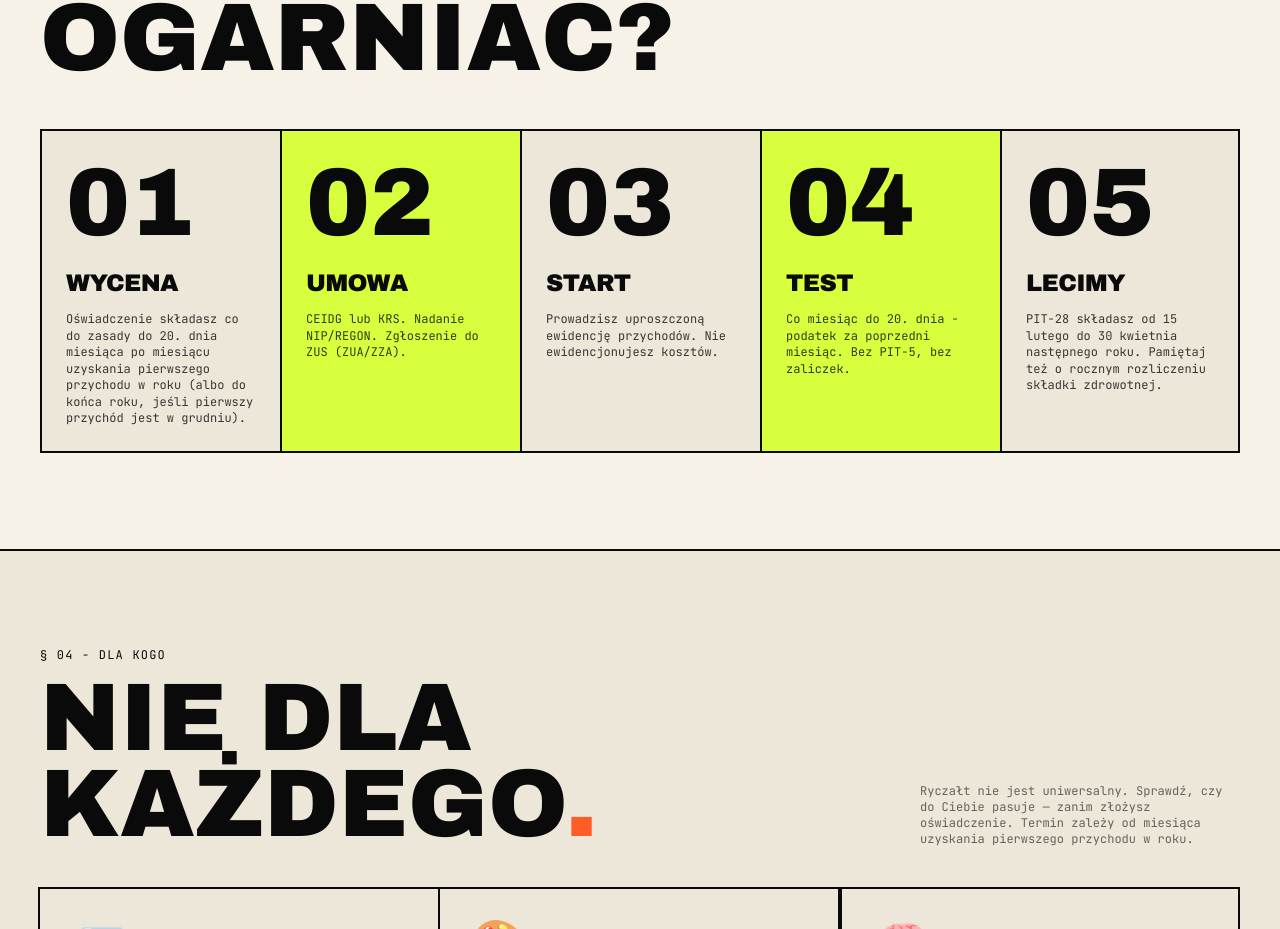
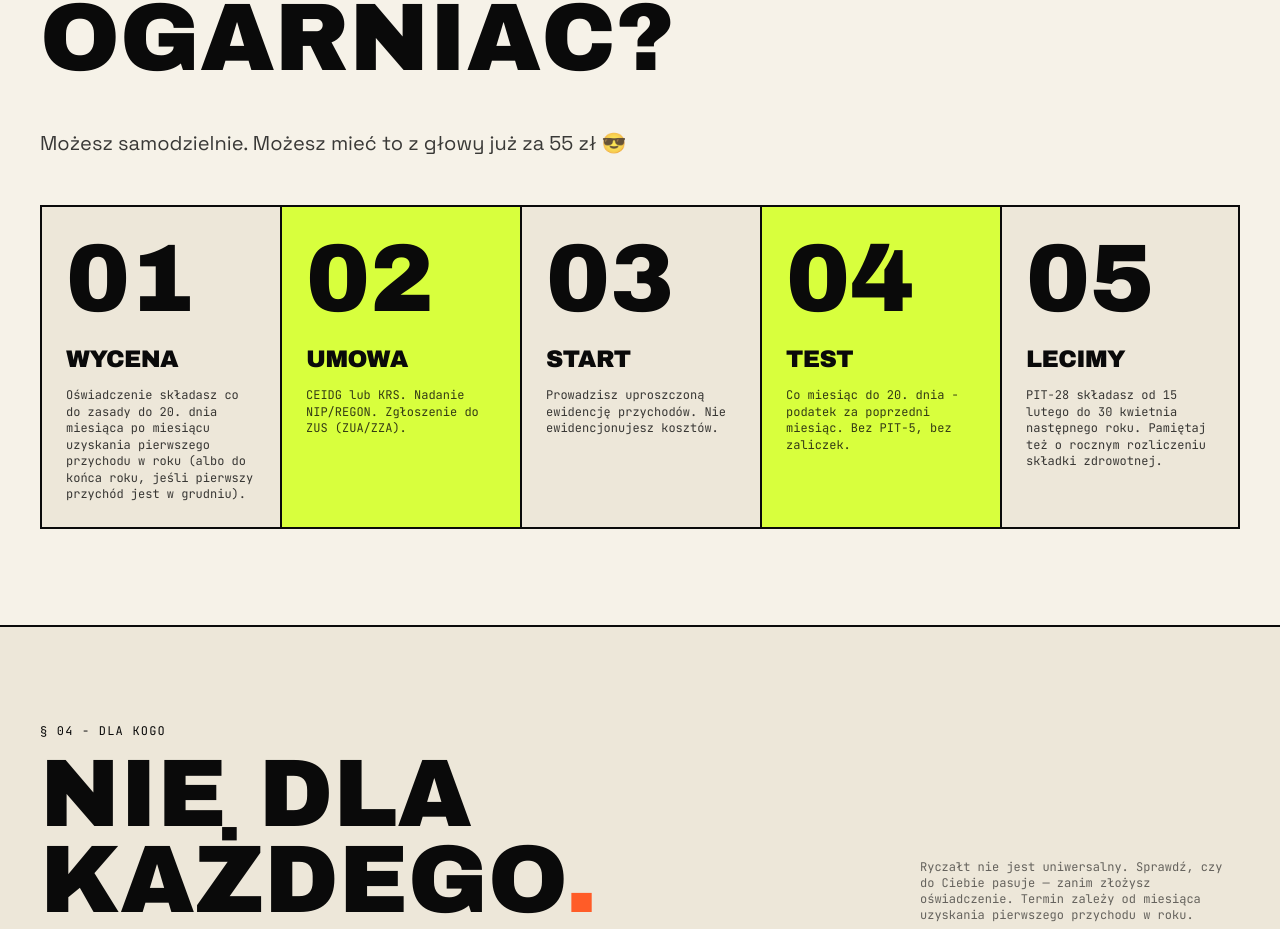
Before and after one commit to FIRMUS-www/firmus-fnr, a React (Vite) app: page / in a window 1280 px wide. Shown: the part 5706-6635 px from the top of the page. Built offline with nearby package versions, Linux system fonts and the light colour scheme.

Commit message:
Update Proces.tsx

```diff
--- a/src/components/Proces.tsx
+++ b/src/components/Proces.tsx
@@ -7,6 +7,10 @@ export default function Proces() {
       <h2 className="font-display text-6xl md:text-8xl leading-[0.9] mb-12">
         {content.titleLine1}<span className="text-lime">.</span><br/>{content.titleLine2}
       </h2>
+
+      <p className="mt-6 mb-12 text-lg md:text-xl text-ink/80 max-w-3xl">
+        {content.description}
+      </p>
 
       <div className="grid grid-cols-1 md:grid-cols-5 gap-0">
         {steps.map((step, index) => (
```
